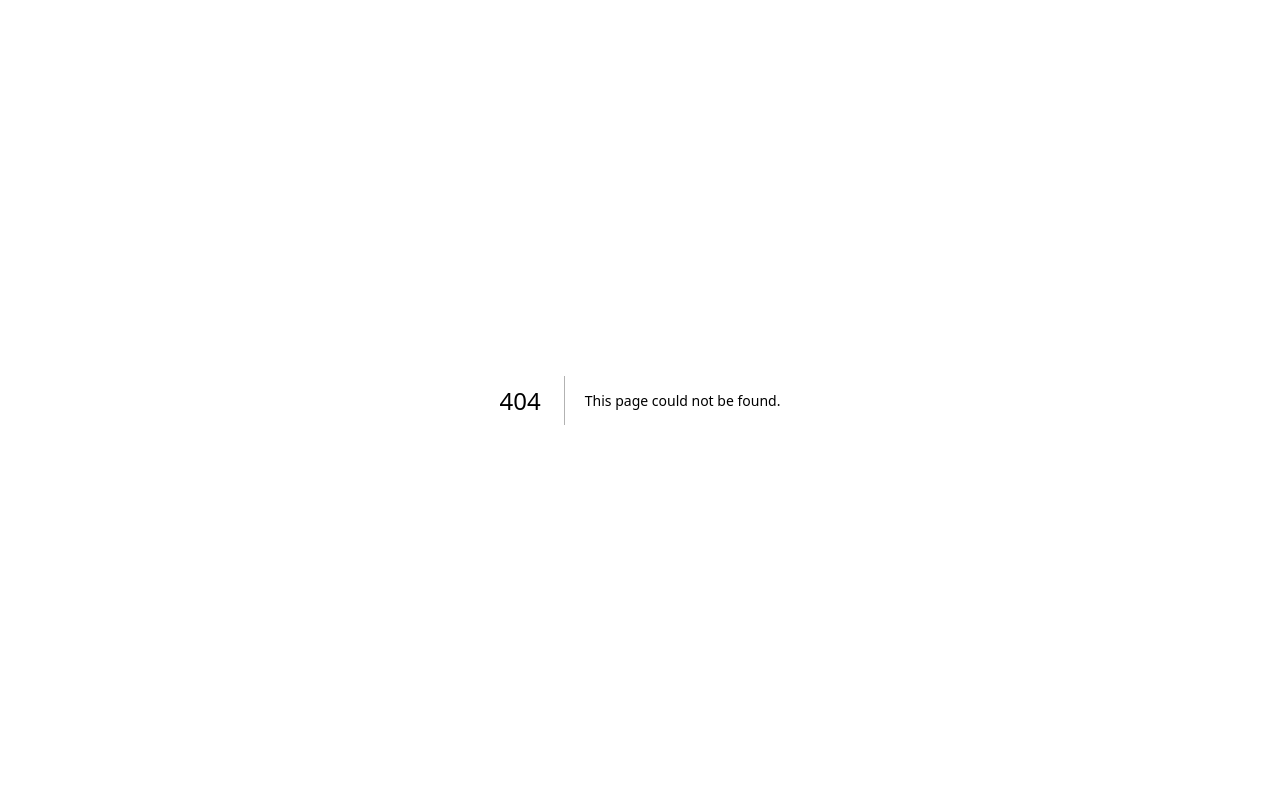
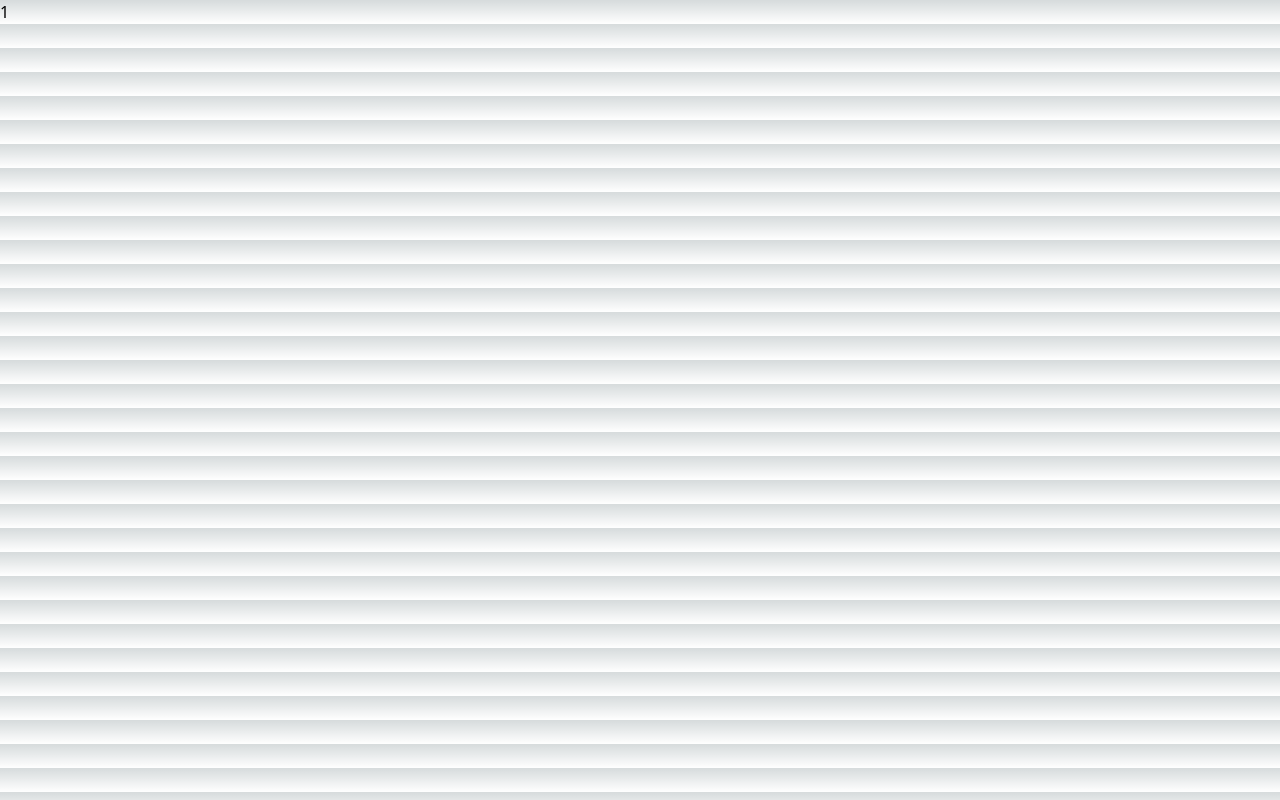
Before and after one commit to dev-traveler/learning-nextjs, a Next.js app: page /blog/1 in a window 1280 px wide. Before the commit this address had no page. Built offline with nearby package versions, Linux system fonts and the light colour scheme.

Commit message:
feat: Add dynamic segment

```diff
--- /dev/null
+++ b/src/app/blog/[slug]/page.tsx
@@ -0,0 +1,3 @@
+export default function Page({ params }: { params: { slug: string } }) {
+  return <h1>{params.slug}</h1>;
+}
```
